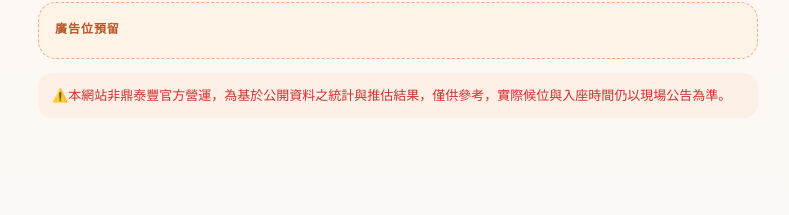
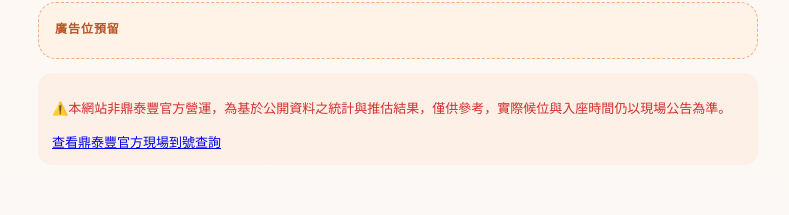
Before and after one commit to WeiChungChan/dintaifung-web, a React (Vite) app: page / in a window 1280 px wide. Shown: the part 383-598 px from the top of the page, without its empty margins (242-1031 px from the left). Built offline with nearby package versions, Linux system fonts and the light colour scheme.

Commit message:
Add multilingual official queue lookup link

```diff
--- a/src/App.jsx
+++ b/src/App.jsx
@@ -53,6 +53,7 @@
     lastTimePrefix: "通常",
     lastTimeSuffix: "左右停止取號",
     warning: "⚠️本網站非鼎泰豐官方營運，為基於公開資料之統計與推估結果，僅供參考，實際候位與入座時間仍以現場公告為準。",
+	officialQueueLink: "查看鼎泰豐官方現場到號查詢",
     min: "分鐘",
     searchError: "查詢失敗，請確認 API 位址、網路或後端服務狀態。",
     weekdays: ["日", "一", "二", "三", "四", "五", "六"],
@@ -86,6 +87,7 @@
   lastTimePrefix: "Usually stops issuing queue tickets around",
   lastTimeSuffix: "",
   warning: "⚠️This website is not operated by Din Tai Fung. The results are statistical estimates based on public data and are for reference only. Actual waiting and seating times should follow on-site announcements.",
+  officialQueueLink: "View Din Tai Fung official queue status",
   min: "min",
   searchError: "Search failed. Please check the API URL, network, or backend service status.",
   weekdays: ["Sun", "Mon", "Tue", "Wed", "Thu", "Fri", "Sat"],
@@ -121,6 +123,7 @@
   lastTimePrefix: "通常",
   lastTimeSuffix: "頃に整理券の発行を終了",
   warning: "⚠️本サイトは鼎泰豊公式ではありません。公開データに基づく統計・推定結果であり、参考情報です。実際の待ち時間や入店時間は現地の案内に従ってください。",
+  officialQueueLink: "鼎泰豊公式の呼び出し状況を見る",
   min: "分",
   searchError: "検索に失敗しました。API URL、ネットワーク、またはバックエンドの状態を確認してください。",
   weekdays: ["日", "月", "火", "水", "木", "金", "土"],
@@ -156,6 +159,7 @@
   lastTimePrefix: "보통",
   lastTimeSuffix: "쯤 번호표 발권을 마감합니다",
   warning: "⚠️본 사이트는 딘타이펑 공식 운영 사이트가 아닙니다. 공개 데이터를 바탕으로 한 통계 및 추정 결과이며 참고용입니다. 실제 대기 및 입장 시간은 현장 안내를 기준으로 합니다.",
+  officialQueueLink: "딘타이펑 공식 대기번호 현황 보기",
   min: "분",
   searchError: "조회에 실패했습니다. API 주소, 네트워크 또는 백엔드 서비스 상태를 확인하세요.",
   weekdays: ["일", "월", "화", "수", "목", "금", "토"],
@@ -191,6 +195,7 @@
   lastTimePrefix: "Thường ngừng phát số vào khoảng",
   lastTimeSuffix: "",
   warning: "⚠️Trang web này không do Din Tai Fung vận hành chính thức. Kết quả là ước tính thống kê dựa trên dữ liệu công khai và chỉ dùng để tham khảo. Thời gian chờ và vào bàn thực tế vui lòng theo thông báo tại cửa hàng.",
+  officialQueueLink: "Xem tình trạng gọi số chính thức của Din Tai Fung",
   min: "phút",
   searchError: "Tìm kiếm thất bại. Vui lòng kiểm tra địa chỉ API, mạng hoặc trạng thái máy chủ.",
   weekdays: ["CN", "T2", "T3", "T4", "T5", "T6", "T7"],
@@ -226,6 +231,7 @@
   lastTimePrefix: "โดยปกติหยุดแจกบัตรคิวประมาณ",
   lastTimeSuffix: "",
   warning: "⚠️เว็บไซต์นี้ไม่ได้ดำเนินการโดย Din Tai Fung อย่างเป็นทางการ ผลลัพธ์เป็นการประมาณจากสถิติของข้อมูลสาธารณะเพื่อใช้อ้างอิงเท่านั้น เวลารอและเวลาได้นั่งจริงให้ยึดตามประกาศหน้าร้าน",
+  officialQueueLink: "ดูสถานะเรียกคิวอย่างเป็นทางการของ Din Tai Fung",
   min: "นาที",
   searchError: "ค้นหาไม่สำเร็จ โปรดตรวจสอบที่อยู่ API เครือข่าย หรือสถานะเซิร์ฟเวอร์",
   weekdays: ["อา.", "จ.", "อ.", "พ.", "พฤ.", "ศ.", "ส."],
@@ -261,6 +267,7 @@
   lastTimePrefix: "Biasanya berhenti membagikan nomor sekitar",
   lastTimeSuffix: "",
   warning: "⚠️Situs ini tidak dioperasikan secara resmi oleh Din Tai Fung. Hasil merupakan estimasi statistik berdasarkan data publik dan hanya untuk referensi. Waktu tunggu dan waktu duduk sebenarnya mengikuti pengumuman di lokasi.",
+  officialQueueLink: "Lihat status antrean resmi Din Tai Fung",
   min: "menit",
   searchError: "Pencarian gagal. Periksa URL API, jaringan, atau status server.",
   weekdays: ["Min", "Sen", "Sel", "Rab", "Kam", "Jum", "Sab"],
@@ -296,6 +303,7 @@
   lastTimePrefix: "Biasanya berhenti memberi nombor sekitar",
   lastTimeSuffix: "",
   warning: "⚠️Laman ini tidak dikendalikan secara rasmi oleh Din Tai Fung. Keputusan ialah anggaran statistik berdasarkan data awam dan hanya untuk rujukan. Masa menunggu dan masa duduk sebenar tertakluk kepada pengumuman di lokasi.",
+  officialQueueLink: "Lihat status nombor giliran rasmi Din Tai Fung",
   min: "minit",
   searchError: "Carian gagal. Sila semak URL API, rangkaian atau status pelayan.",
   weekdays: ["Ahd", "Isn", "Sel", "Rab", "Kha", "Jum", "Sab"],
@@ -581,7 +589,18 @@
               <div className="ad-content">{t.adText}</div>
             </section>
 
-            <section className="site-warning">{t.warning}</section>
+            <section className="site-warning">
+              <p>{t.warning}</p>
+
+              <a
+                href="https://www.dintaifung.tw/Queue/"
+                target="_blank"
+                rel="noopener noreferrer"
+                className="official-link"
+              >
+                {t.officialQueueLink}
+              </a>
+            </section>
 
             {error && <section className="panel error-box">{error}</section>}
 
```
